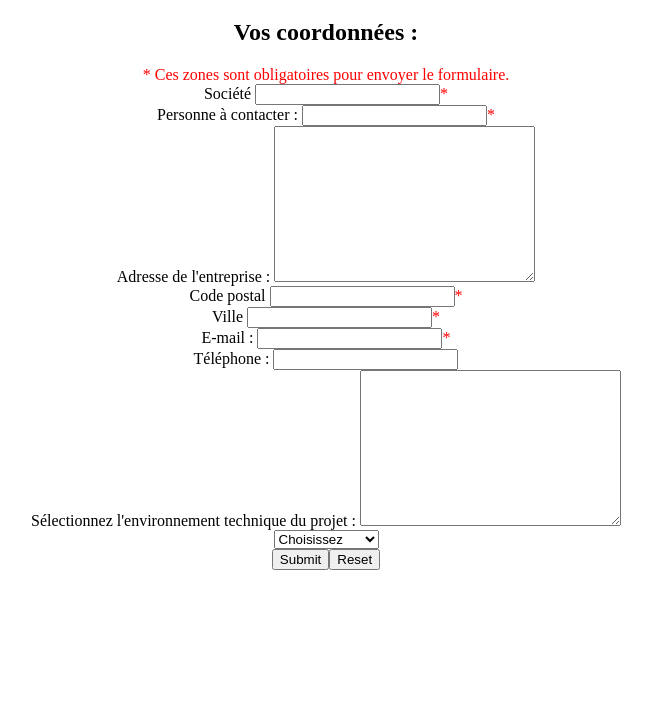
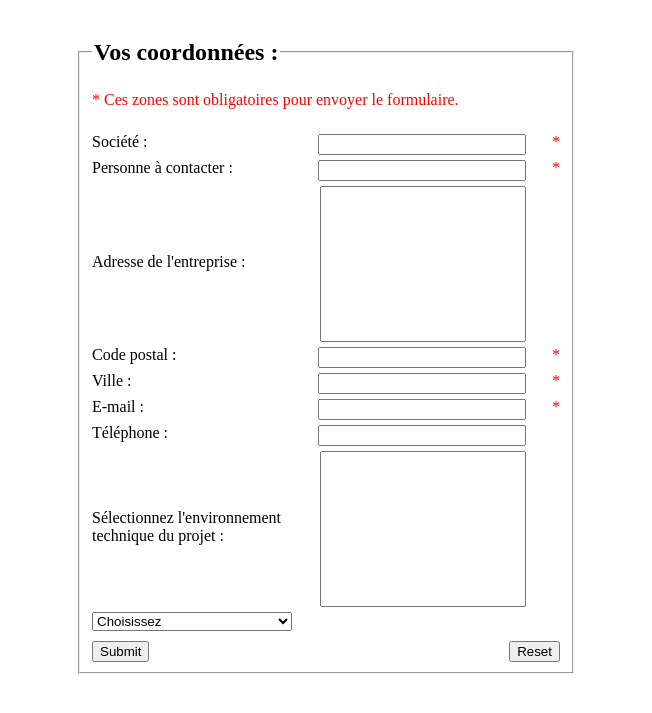
Before and after one commit to Tsuihakuwu/exo_js, a plain HTML site: page Formulaire/contact.html in a window 1280 px wide. Shown: the part 61-774 px from the top of the page, without its empty margins (314-966 px from the left). Drawn offline with Linux system fonts and the light colour scheme.

Commit message:
form_css

```diff
--- a/Formulaire/contact.html
+++ b/Formulaire/contact.html
@@ -1,5 +1,6 @@
 <!DOCTYPE html>
 <html lang="fr">
+
 <head>
     <meta charset="UTF-8">
     <meta http-equiv="X-UA-Compatible" content="IE=edge">
@@ -7,64 +8,67 @@
     <title>Nous contacter</title>
     <link rel="stylesheet" href="form_styles.css">
 </head>
+
 <body>
     <h1 class='center'>JS17 Exercice formulaire</h1>
-    <form class='center' method="POST" action="">
-        <legend><h2>Vos coordonnées :</h2></legend>
-        <div class="txt_red">* Ces zones sont obligatoires pour envoyer le formulaire.</div>
+    <form id='myform' method="POST" action="">
+        <fieldset>
+            <legend>
+                <h2>Vos coordonnées :</h2>
+            </legend>
+            <div id='req' class="txt_red">* Ces zones sont obligatoires pour envoyer le formulaire.</div>
 
-        <label id="societe" class="lb" for="societe">Société</label>
-        <input type="text" id="societe" name="societe" class="ip" required><div class="txt_red inline">*</div>
-        <br>
+            <label id="societe" class="lb" for="societe">Société : </label>
+            <input type="text" id="societe" name="societe" class="ip" required>
+            <div class="txt_red inline">*</div>
 
             <label id="p_con" class="lb" for="p_con">Personne à contacter : </label>
-        <input type="text" id="p_con" name="p_con" class="ip" required><div class="txt_red inline">*</div>
-        <br>
+            <input type="text" id="p_con" name="p_con" class="ip" required>
+            <div class="txt_red inline">*</div>
 
             <label id="add_ent" class="lb" for="add_ent">Adresse de l'entreprise : </label>
             <textarea name="add_ent" id="add_ent" cols="30" rows="10"></textarea>
-        <br>
 
-        <label id="cp" class="lb" for="cp">Code postal</label>
-        <input type="text" id="cp" name="cp" class="ip" required><div class="txt_red inline">*</div>
-        <br>
+            <label id="cp" class="lb" for="cp">Code postal : </label>
+            <input type="text" id="cp" name="cp" class="ip" required>
+            <div class="txt_red inline">*</div>
 
-        <label id="ville" class="lb" for="ville">Ville</label>
-        <input type="text" id="ville" name="ville" class="ip" required><div class="txt_red inline">*</div>
-        <br>
+            <label id="ville" class="lb" for="ville">Ville : </label>
+            <input type="text" id="ville" name="ville" class="ip" required>
+            <div class="txt_red inline">*</div>
 
             <label id="mail" class="lb" for="mail">E-mail : </label>
-        <input type="email" id="mail" name="mail" class="ip" pattern="/^[a-z0-9._%+-]+@[a-z0-9.-]+\.[a-z]{2,4}$/" required><div class="txt_red inline">*</div>
-        <br>
+            <input type="email" id="mail" name="mail" class="ip" required>
+            <div class="txt_red inline">*</div>
 
             <label id="phone" class="lb" for="phone">Téléphone : </label>
-        <input type="text" id="phone" name="phone" class="ip">
-        <br>
+            <input type="text" id="phone" name="phone" class="ip_ph">
 
-        <label id="environement" class="lb" for="environement">Sélectionnez l'environnement technique du projet :</label>
+            <label id="lb_environement" class="lb" for="environement">Sélectionnez l'environnement technique du projet :
+            </label>
             <textarea name="environement" id="environement" cols="30" rows="10"></textarea>
-        <br>
+
             <select id="tech" name="tech" class="ip">
                 <option value="" selected hidden disabled>Choisissez</option>
-            <option value="access">Access</option>
-            <option value="java">Java</option>
-            <option value="delphi">Delphi</option>
-            <option value="windev">Windev</option>
-            <option value="vb">Visual Basic</option>
-            <option value="pb">Power Builder</option>
-            <option value="internet">Internet</option>
-            <option value="intranet">Intranet</option>
-            <option value="nt">Windows NT</option>
-            <option value="unix">Unix</option>
-            <option value="sqlsrv">SQL Server</option>
-            <option value="oracle">Oracle</option>
-            <option value="autre">Autres</option>
+                <option value="Access">Access</option>
+                <option value="Java">Java</option>
+                <option value="Delphi">Delphi</option>
+                <option value="Windev">Windev</option>
+                <option value="Visual Basic">Visual Basic</option>
+                <option value="Power Builder">Power Builder</option>
+                <option value="Internet">Internet</option>
+                <option value="Intranet">Intranet</option>
+                <option value="Windows NT">Windows NT</option>
+                <option value="Unix">Unix</option>
+                <option value="SQL Server">SQL Server</option>
+                <option value="Oracle">Oracle</option>
+                <option value="Autres">Autres</option>
             </select>
-        <br>
 
-        <input type="submit"><input type="reset">
-
+            <input id="sb" class="ip_sb" type="submit"><input id="rs" class="ip_sb" type="reset">
+        </fieldset>
     </form>
     <script src="form_script.js"></script>
 </body>
+
 </html>
--- a/Formulaire/form_script.js
+++ b/Formulaire/form_script.js
@@ -0,0 +1,6 @@
+// //Event listener
+tech.addEventListener("change", function(){txtareachg()});
+
+function txtareachg() {
+    document.getElementById('environement').innerHTML = document.getElementById('tech').value + " : ";
+}
--- a/Formulaire/form_styles.css
+++ b/Formulaire/form_styles.css
@@ -1,11 +1,46 @@
+.center {
+    text-align: center;
+}
+
+#myform {
+    margin-left: auto;
+    margin-right: auto;
+    width:500px;
+}
+fieldset{
+    display:flex;
+    flex-wrap: wrap;
+    justify-content: space-between;
+    align-items: center;
+}
+
 .txt_red {
     color:red;
 }
 
-.inline {
-    display: inline;
+.lb {
+    width: 200px;
 }
-
-.center {
-    text-align: center;
+.ip_ph {
+    width: 200px;
+    margin-right:34px;
+    margin-top: 5px;
 }
+.ip {
+    width:200px;
+    margin-top: 5px;
+}
+textarea {
+    width:200px;
+    margin-top: 5px;
+    margin-right: 34px;
+    resize: none;
+}
+#tech {
+    margin-right:249px;
+    margin-top: 5px;
+    margin-bottom: 10px;
+}
+#req {
+    margin-bottom: 20px;
+}
```
Lines whose indentation alone changed are shown as unchanged.
